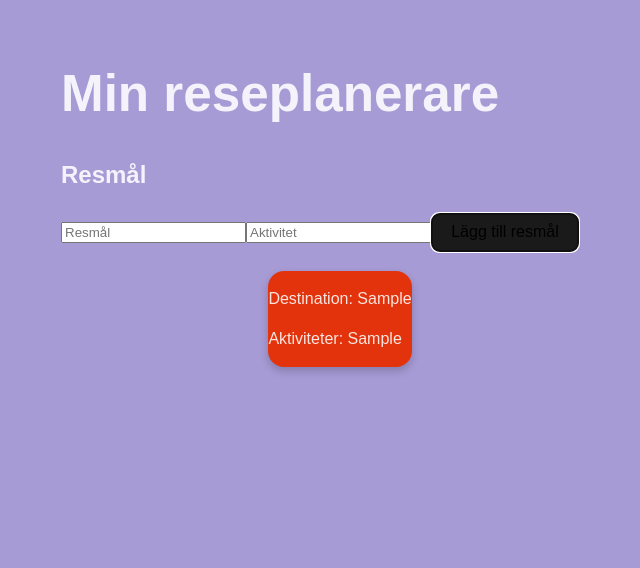
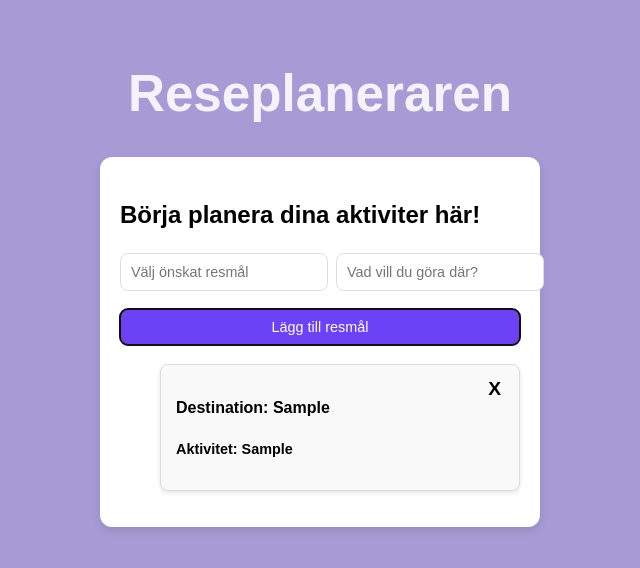
Before and after one commit to litephilip/travel-planner, a React (Vite) app: page / in a window 1280 px wide. Both pictures are taken after typing "Sample", "Sample" into the empty fields and a click on the button "Lägg till resmål". Shown: the top 568 px of the page, without its empty margins (320-960 px from the left). Built offline with nearby package versions, Linux system fonts and the light colour scheme.

Commit message:
fix: Added localStorage to destinations and an error label on empty inputs

```diff
--- a/src/App.css
+++ b/src/App.css
@@ -7,39 +7,3 @@
   min-height: 100vh;
   padding: 2rem
 }
-
-/* .background-header {
-  position: absolute;
-  top: 0;
-  left: 0;
-  width: 100%;
-  height: 30vh;
-  background: linear-gradient(
-  to top,
-  #040308 0%,
-  #AD4A28 15%,
-  #DD723C 30%,
-  #FC7001 45%,
-  #DCB697 60%,
-  #9BA5AE 75%,
-  #3E5879 90%);
-  z-index: -1;
-} */
-
-.header-card {
-  display: flex;
-  flex-direction: column;
-  align-items: center;
-  justify-content: center;
-  margin: 1rem 0 auto;
-  padding: 1rem;
-  border-radius: 16px;
-  opacity: 0.;
-  background-color: #f5f5f5;
-  box-shadow: 0 8px 16px 0 rgba(235, 233, 239, 0.273);
-}
-
-h1 {
-  font-size: 3.2em;
-  line-height: 1.1;
-}
--- a/src/App.jsx
+++ b/src/App.jsx
@@ -7,11 +7,9 @@ function App() {
     <>
       <div className="wrapper">
         <div className="header">
-          <h1>Min reseplanerare</h1>
+          <h1>Reseplaneraren</h1>
         </div>
-        <div className="trip-planner">
           <TripPlanner />
-        </div>
       </div>
     </>
   )
--- a/src/components/Destination/Destination.css
+++ b/src/components/Destination/Destination.css
@@ -1,19 +1,45 @@
-.destination-container {
+.destinations-list {
     display: flex;
-    flex-wrap: wrap;
-    justify-content: center;
-    padding: 0.2rem 1rem;
+    flex-direction: column;
+    gap: 15px;
 }
 
 .destination-card {
-    background-color: rgb(227, 51, 12);
-    box-shadow: 0 4px 8px 0 rgba(0,0,0,0.2);
-    border-radius: 16px;
-    transition: 0.3s;
-    list-style-type: none;
+    position: relative;
+    display: flex;
+    flex-direction: column;
+    padding: 15px;
+    border: 1px solid #ddd;
+    border-radius: 8px;
+    background-color: #f9f9f9;
+    box-shadow: 0 2px 4px rgba(0, 0, 0, 0.1);
 }
 
+.remove-button {
+    position: absolute;
+    text-align: end;
+    padding: 0 0.5rem;
+    top: 10px;
+    right: 10px;
+    background-color: transparent;
+    border: none;
+    cursor: pointer;
+    color: black;
+    font-size: 1.2rem;
+    font-weight: bold;
+}
 
-.destination-card:hover {
-    box-shadow: 0 8px 16px 0 rgba(0,0,0,0.2);
-  }
+p {
+    font-weight: bold;
+    color: black;
+    font-size: 1rem;
+}
+
+.destination-name {
+    margin-bottom: 5px;
+
+}
+
+.destination-activity {
+    font-size: 0.9rem;
+}
--- a/src/components/Destination/Destination.jsx
+++ b/src/components/Destination/Destination.jsx
@@ -2,12 +2,17 @@ import PropTypes from 'prop-types';
 import './Destination.css';
 
 function Destination(props) {
+    console.log(props);
+
 
     return (
         <div className='destination-container'>
             <li className='destination-card'>
-                <p>Destination: { props.destination.name }</p>
-                <p>Aktiviteter: { props.destination.activity } </p>
+                <p className="destination-name">Destination: { props.destination.name }</p>
+                <p className="destination-activity">Aktivitet: {props.destination.activity} </p>
+                <span className="remove-button" onClick={props.remove}>
+                    X
+                </span>
             </li>
         </div>
     );
@@ -18,6 +23,7 @@ Destination.propTypes = {
         name: PropTypes.string.isRequired,
         activity: PropTypes.string.isRequired,
     }).isRequired,
+    remove: PropTypes.func.isRequired,
 };
 
 export default Destination;
--- /dev/null
+++ b/src/components/DestinationForm/DestinationForm.css
@@ -0,0 +1,49 @@
+.add-destination-form {
+    display: flex;
+    flex-direction: column;
+    align-items: center;
+    gap: 10px;
+    margin-bottom: 1.2rem;
+}
+
+.input-container {
+    display: flex;
+    gap: 0.5rem;
+    width: 100%;
+    margin-bottom: 0.5rem;
+}
+
+.button-container {
+    text-align: center;
+}
+
+.add-destination-form input {
+    padding: 10px;
+    border: 1px solid #ddd;
+    border-radius: 8px;
+    flex: 1;
+    font-size: 0.9rem;
+}
+
+button {
+    padding: 10px 20px;
+    width: 100%;
+    background-color: #6b42f5;
+    color: #fff;
+    border: none;
+    border-radius: 8px;
+    font-size: 0.9rem;
+    cursor: pointer;
+    transition: background-color 0.3s;
+}
+
+button:hover {
+    background-color: #5834c9;
+}
+
+.error-message {
+    color: red;
+    text-align: left;
+    font-size: 0.8rem;
+    margin-top: 0.1rem;
+}
--- a/src/components/DestinationForm/DestinationForm.jsx
+++ b/src/components/DestinationForm/DestinationForm.jsx
@@ -1,33 +1,48 @@
 import { useState } from "react";
 import PropTypes from 'prop-types';
+import './DestinationForm.css';
 
 function DestinationForm({ onAddDestination }) {
     const [name, setName] = useState('');
     const [activity, setActivity] = useState('');
+    const [error, setError] = useState(false)
 
     const handleSubmit = (e) => {
+      console.log('submit');
+
       e.preventDefault();
+      console.log('error');
+      if (!name || !activity) {
+        setError(true);
+      } else {
         onAddDestination({ name, activity });
         setName('');
         setActivity('');
+        setError(false);
+      }
     };
 
+
+
   return (
-      <form onSubmit={handleSubmit}>
+    <form className="add-destination-form" onSubmit={handleSubmit}>
+      <div className="input-container">
         <input
           type="text"
-          placeholder="Resmål"
+          placeholder="Välj önskat resmål"
           value={name}
           onChange={(e) => setName(e.target.value)}
-          required
+          aria-label="Resmål"
           />
         <input
           type="text"
-          placeholder="Aktivitet"
+          placeholder="Vad vill du göra där?"
           value={activity}
           onChange={(e) => setActivity(e.target.value)}
-          required
+          aria-label="Aktivitet"
         />
+      </div>
+      {error && <span className="error-message">Oops, du glömde visst att fylla i fälten</span>}
       <button type="submit">Lägg till resmål</button>
     </form>
   );
--- a/src/components/TripPlanner/TripPlanner.jsx
+++ b/src/components/TripPlanner/TripPlanner.jsx
@@ -1,22 +1,44 @@
-import { useState } from "react";
+import { useEffect, useState } from "react";
 import DestinationForm from "../DestinationForm/DestinationForm";
 import Destination from "../Destination/Destination";
+import './TripPlanner.css';
 
 
 function TripPlanner() {
-    const [destinations, setDestinations] = useState([]);
+    const [destinations, setDestinations] = useState(() => {
+        const savedDestinations = localStorage.getItem('destinations');
+        if (savedDestinations) {
+            return JSON.parse(savedDestinations);
+        } else {
+            return [];
+        }
+    });
+
+    useEffect(() => {
+        localStorage.setItem('destinations', JSON.stringify(destinations));
+    }, [destinations]);
+
 
     const addDestination = (destination) => {
         setDestinations([...destinations, destination]);
     };
 
+    const removeDestination = (index) => {
+        setDestinations(destinations.filter((destination, i ) => i !== index));
+    };
+
+
     return (
-        <div>
-            <h2>Resmål</h2>
+        <div className="trip-planner">
+            <h2 className="trip-planner-title">Börja planera dina aktiviter här!</h2>
             <DestinationForm onAddDestination={addDestination} />
-            <ul>
+            <ul className="destinations-list">
                 {destinations.map((destination, index) => (
-                <Destination key={index} destination={destination} />
+                <Destination
+                    key={index}
+                    destination={destination}
+                    remove={() => removeDestination(index)}
+                    />
                 ))}
             </ul>
         </div>
--- a/src/components/TripPlanner/tripPlanner.css
+++ b/src/components/TripPlanner/tripPlanner.css
@@ -0,0 +1,16 @@
+.trip-planner {
+    width: 400px;
+    margin: 0 auto;
+    padding: 20px;
+    background-color: #ffffff;
+    border-radius: 12px;
+    box-shadow: 0 4px 10px rgba(0, 0, 0, 0.1);
+}
+
+.trip-planner-title {
+    font-size: 1.5rem;
+    font-weight: bold;
+    margin-bottom: 20px;
+    text-align: left;
+    color: black;
+}
--- a/src/index.css
+++ b/src/index.css
@@ -18,6 +18,7 @@ body {
 h1 {
   font-size: 3.2em;
   line-height: 1.1;
+  text-align: center;
 }
 
 button {
```
Also changed, not shown: src/components/DestinationForm/Destination.css (deleted). Lines whose indentation alone changed are shown as unchanged.
